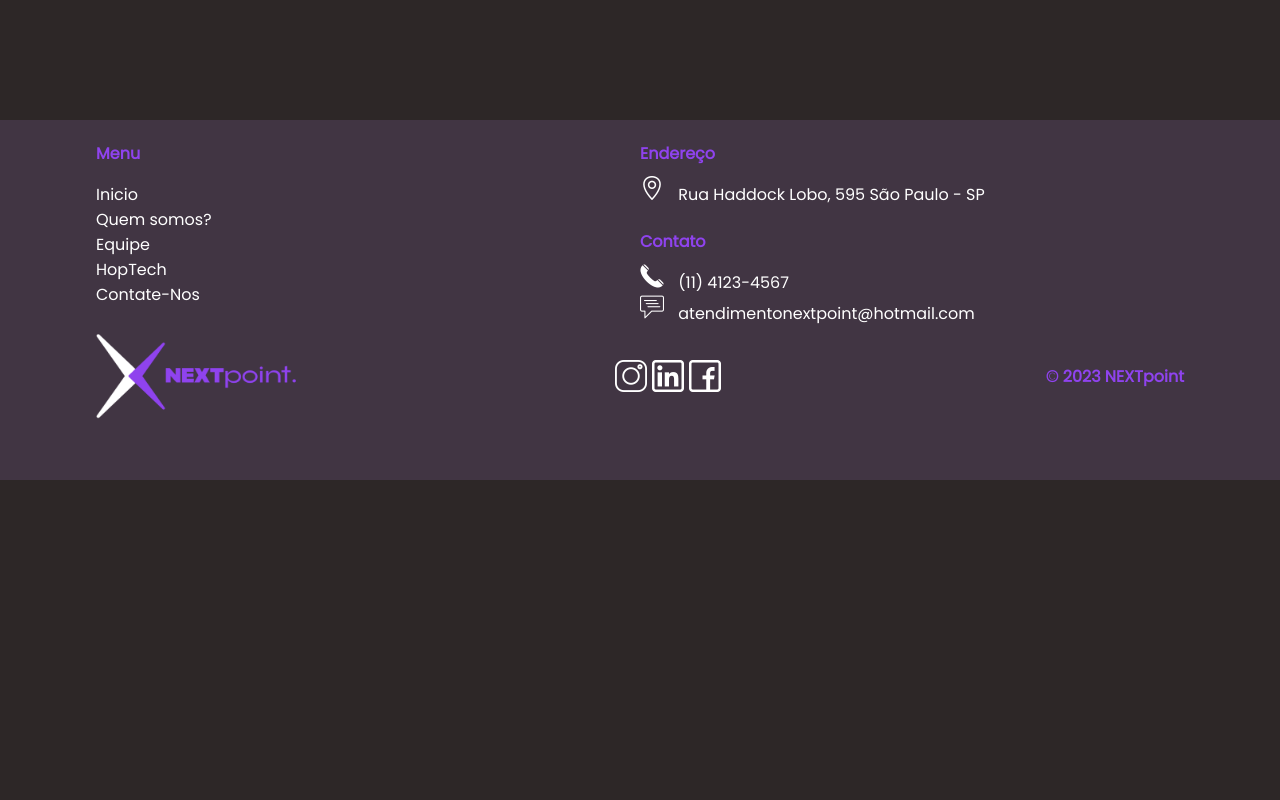
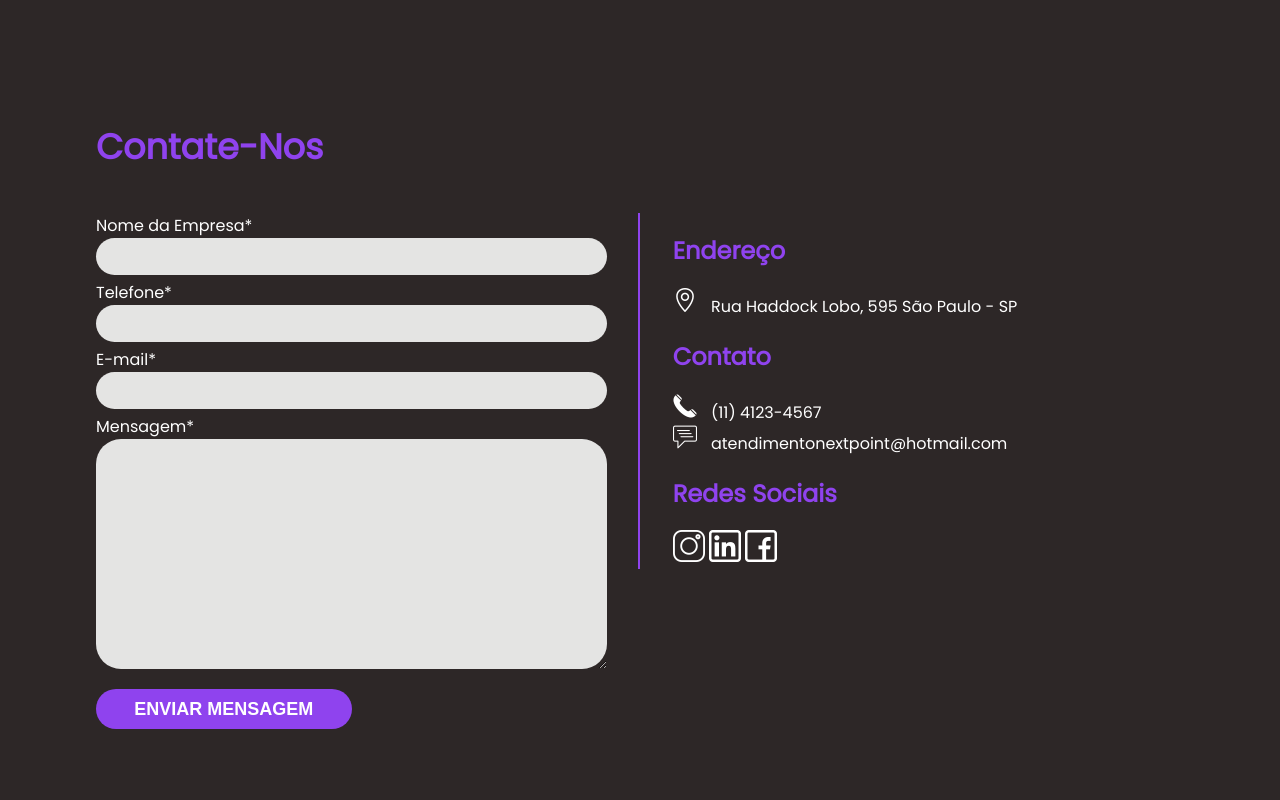
Before and after one commit to nextpoint-sptech/HopTech, a plain HTML site: page Site_Institucional_&_Sistema/index.html in a window 1280 px wide. Shown: the part 3960-4760 px from the top of the page. Before the commit the page ends 4440 px from the top, so only its background shows below. Drawn offline with Linux system fonts and the light colour scheme.

Commit message:
Adicionando sessão de contato

```diff
--- a/Site_Institucional_&_Sistema/assets/css/style.css
+++ b/Site_Institucional_&_Sistema/assets/css/style.css
@@ -248,6 +248,74 @@ h3{
     background-color: #9a4df9;
 }
 
+#contato{
+    height: 100vh;
+    background-color: #2d2727;
+}
+
+#contato h1{
+    width: 85%;
+    margin: auto;
+}
+
+#contato div{
+    margin-top: 20px;
+}
+
+.form_contato{
+    display: flex;
+    flex-direction: column;
+}
+
+.form_contato .ipt_contato{
+    height: 35px;
+    border: none;
+    border-radius: 25px;
+    background-color: #E4E4E3;
+    padding-left: 15px;
+    font-size: 18px;
+    margin-bottom: 5px;
+}
+
+.form_contato .ipt_msg_contato{
+    border: none;
+    border-radius: 25px;
+    background-color: #E4E4E3;
+    padding: 15px;
+    font-size: 18px;
+}
+
+.form_contato .btn_enviar_mensagem{
+    width: 50%;
+    height: 40px;
+    border: none;
+    border-radius: 20px;
+    background-color: #8f43ee;
+    color: #ffffff;
+    font-size: 18px;
+    font-weight: bold;
+    text-transform: uppercase;
+    margin-top: 20px;
+}
+
+.form_contato .btn_enviar_mensagem:hover{
+    height: 42px;
+    background-color: #9a4df9;
+}
+
+.containerSection .div_info_contato{
+    border-left: solid 2px #8f43ee;
+    margin-top: 0;
+    padding-left: 3%;
+}
+
+.containerSection .div_info_contato .icon_rede_social:hover{
+    width: 34px;
+}
+
+h2{
+    color: #8f43ee;
+}
 
 #footer{
     height: 45vh;
@@ -290,7 +358,7 @@ h4{
     margin-bottom: 10px;
 }
 
-.containerFooter .div_menu_contato .contatoFooter .icon_contato{
+.icon_contato{
     margin-right: 10px;
 }
 
--- a/Site_Institucional_&_Sistema/index.html
+++ b/Site_Institucional_&_Sistema/index.html
@@ -8,7 +8,6 @@
     <link rel="shortcut icon" href="./assets/images/flaticon-NEXTpoint.png" type="image/x-icon">
     <link rel="stylesheet" href="./assets/css/style.css">
 </head>
-
 <body>
     <section id="inicio">
         <div class="header">
@@ -41,8 +40,11 @@
             </div>
             <div>
                 <h1>Quem Somos?</h1>
-                <p>A NextPoint é uma empresa de tecnologia com foco em IoT (Internet das Coisas), com o objetivo principal de desenvolver soluções simples e efetivas para problemas de plantio de lúpulo.</p>
-                <p>Coletamos e analisamos dados de ambientes ou equipamentos para transformá-los em resultados de fácil análise, de forma prática, escalável, simples, eficiente e de baixo custo. Isso proporciona sempre uma otimização e redução dos custos mensais de manutenção e consumo.</p>
+                <p>A NextPoint é uma empresa de tecnologia com foco em IoT (Internet das Coisas), com o objetivo
+                    principal de desenvolver soluções simples e efetivas para problemas de plantio de lúpulo.</p>
+                <p>Coletamos e analisamos dados de ambientes ou equipamentos para transformá-los em resultados de fácil
+                    análise, de forma prática, escalável, simples, eficiente e de baixo custo. Isso proporciona sempre
+                    uma otimização e redução dos custos mensais de manutenção e consumo.</p>
             </div>
         </div>
     </section>
@@ -50,12 +52,18 @@
         <div class="containerSection">
             <div>
                 <h1>Tecnologias</h1>
-                <p>O conceito da Internet das Coisas (IoT) se refere a revolução tecnológica que já vem acontecendo no mundo atual. Tem como objetivo conectar itens usados no dia-a-dia à rede mundial de computadores e ampliar suas funcionalidades.</p>
-                <p>A cada dia surgem mais dispositivos e produtos conectados à Internet e outros dispositivos, como celulares e smartphones, o que faz com que você tenha acesso a tudo de onde estiver. É pensando em toda essa usabilidade e potencial que a NextPoint traz à vida os dispositivo certo para cada necessidade do ambiente.</p>
+                <p>O conceito da Internet das Coisas (IoT) se refere a revolução tecnológica que já vem acontecendo no
+                    mundo atual. Tem como objetivo conectar itens usados no dia-a-dia à rede mundial de computadores e
+                    ampliar suas funcionalidades.</p>
+                <p>A cada dia surgem mais dispositivos e produtos conectados à Internet e outros dispositivos, como
+                    celulares e smartphones, o que faz com que você tenha acesso a tudo de onde estiver. É pensando em
+                    toda essa usabilidade e potencial que a NextPoint traz à vida os dispositivo certo para cada
+                    necessidade do ambiente.</p>
             </div>
             <div>
                 <h1>Soluções</h1>
-                <p>Soluções simples e efetivas para otimizar a gestão dos dados e insumos na sua empresa através de tecnologia IoT (Internet das Coisas).</p>
+                <p>Soluções simples e efetivas para otimizar a gestão dos dados e insumos na sua empresa através de
+                    tecnologia IoT (Internet das Coisas).</p>
                 <img src="./assets/images/icone_solucoes.png" class="icon_solucoes" alt="">
             </div>
         </div>
@@ -66,29 +74,35 @@
                 <h1>Nossa equipe</h1>
                 <div class="div_cards_equipe">
                     <div class="card_integrante">
-                        <img src="./assets/images/integrantes/nayra_belarmino.jpg" class="foto_integrante" alt="Foto do Integrante">
+                        <img src="./assets/images/integrantes/nayra_belarmino.jpg" class="foto_integrante"
+                            alt="Foto do Integrante">
                         <h3>Nayra Belarmino</h3>
                     </div>
                     <div class="card_integrante">
-                        <img src="./assets/images/integrantes/kauanny_tenorio.jpg" class="foto_integrante" alt="Foto do Integrante">
+                        <img src="./assets/images/integrantes/kauanny_tenorio.jpg" class="foto_integrante"
+                            alt="Foto do Integrante">
                         <h3>Kauanny Tenorio</h3>
                     </div>
                     <div class="card_integrante">
-                        <img src="./assets/images/integrantes/lucas_santos.jpg" class="foto_integrante" alt="Foto do Integrante">
+                        <img src="./assets/images/integrantes/lucas_santos.jpg" class="foto_integrante"
+                            alt="Foto do Integrante">
                         <h3>Lucas Santos</h3>
                     </div>
                 </div>
                 <div class="div_cards_equipe">
                     <div class="card_integrante">
-                        <img src="./assets/images/integrantes/vinicius_costa.jpg" class="foto_integrante" alt="Foto do Integrante">
+                        <img src="./assets/images/integrantes/vinicius_costa.jpg" class="foto_integrante"
+                            alt="Foto do Integrante">
                         <h3>Vinicius Costa</h3>
                     </div>
                     <div class="card_integrante">
-                        <img src="./assets/images/integrantes/kaiky_yuji.jpg" class="foto_integrante" alt="Foto do Integrante">
+                        <img src="./assets/images/integrantes/kaiky_yuji.jpg" class="foto_integrante"
+                            alt="Foto do Integrante">
                         <h3>Kaiky Yuji</h3>
                     </div>
                     <div class="card_integrante">
-                        <img src="./assets/images/integrantes/gabriel_namur.jpg" class="foto_integrante" alt="Foto do Integrante">
+                        <img src="./assets/images/integrantes/gabriel_namur.jpg" class="foto_integrante"
+                            alt="Foto do Integrante">
                         <h3>Gabriel Namur</h3>
                     </div>
                 </div>
@@ -102,7 +116,8 @@
                 <div class="div_conteudo_hoptech">
                     <div class="div1">
                         <p> HopTech vem para te ajudar no monitoramento do seu lúpulo! <br>
-                            Com uma solução IOT para sua empresa saber se seu lúpulo está recebendo a quantidade de luz necessária para que ele cresça de maneira saudável. A luz é a chave para o sucesso!</p>
+                            Com uma solução IOT para sua empresa saber se seu lúpulo está recebendo a quantidade de luz
+                            necessária para que ele cresça de maneira saudável. A luz é a chave para o sucesso!</p>
                     </div>
                     <div>
                         <img src="./assets/images/icon_area_hoptech.png" class="icon_hoptech" alt="">
@@ -110,13 +125,47 @@
                 </div>
                 <div class="div_btn_conhecer_hoptech">
                     <button class="btn_conhecer_hoptech">
-                        Conheça a <br> <img src="./assets/images/flaticon-HOPTECH-white.png" class="icon_btn_conhecer_hoptech"  alt="HopTech">
+                        Conheça a <br> <img src="./assets/images/flaticon-HOPTECH-white.png"
+                            class="icon_btn_conhecer_hoptech" alt="HopTech">
                     </button>
                 </div>
             </div>
         </div>
     </section>
-    <section id="contato"></section>
+    <section id="contato">
+        <h1>Contate-Nos</h1>
+        <div class="containerSection">
+            <div class="div_form_contato">
+                <form class="form_contato" action="" method="post">
+                    <label>Nome da Empresa*</label>
+                    <input class="ipt_contato" type="text" id="ipt_nome_empresa" required>
+                    <label>Telefone*</label>
+                    <input class="ipt_contato" type="tel" id="ipt_telefone_empresa" required>
+                    <label>E-mail*</label>
+                    <input class="ipt_contato" type="email" id="ipt_email_empresa" required>
+                    <label>Mensagem*</label>
+                    <textarea class="ipt_msg_contato" id="ipt_mensagem_empresa" cols="30" rows="10" required></textarea>
+                    <input class="btn_enviar_mensagem" type="submit" value="Enviar mensagem" onclick="enviarMensagem()">
+                </form>
+            </div>
+            <div class="div_info_contato">
+                <h2>Endereço</h2>
+                <img src="./assets/images/localizacao.png" class="icon_contato" alt="icon_localizacao">
+                <span>Rua Haddock Lobo, 595 São Paulo - SP</span>
+
+                <h2>Contato</h2>
+                <img src="./assets/images/telefone.png" class="icon_contato" alt="icone do telefone">
+                <span>(11) 4123-4567</span><br>
+                <img src="./assets/images/balao-de-bate-papo.png" class="icon_contato" alt="icone do email">
+                <span>atendimentonextpoint@hotmail.com</span>
+
+                <h2>Redes Sociais</h2>
+                <img src="./assets/images/instagram.png" class="icon_rede_social" alt="icone do instagram">
+                <img src="./assets/images/linkedin.png" class="icon_rede_social" alt="icone do linkedin">
+                <img src="./assets/images/facebook.png" class="icon_rede_social" alt="icone do facebook">
+            </div>
+        </div>
+    </section>
     <footer id="footer">
         <div class="containerFooter">
             <div class="div_menu_contato">
@@ -144,7 +193,8 @@
             </div>
             <div class="div_final_footer">
                 <div>
-                    <img src="./assets/images/NEXTpoint-logo.png" class="icon_nextpint_footer" alt="Logo da empresa NextPoint">
+                    <img src="./assets/images/NEXTpoint-logo.png" class="icon_nextpint_footer"
+                        alt="Logo da empresa NextPoint">
                 </div>
                 <div class="div_redes_sociais">
                     <!-- <h4>Redes Sociais</h4> -->
@@ -158,3 +208,15 @@
     </footer>
 </body>
 </html>
+<script>
+    function enviarMensagem(){
+        var nomeEmpresa = ipt_nome_empresa.value;
+        var telefoneEmpresa = ipt_telefone_empresa.value;
+        var emailEmpresa = ipt_email_empresa.value;
+        var mensagem = ipt_mensagem_empresa.value;
+
+        if(nomeEmpresa != "" && telefoneEmpresa != "" && emailEmpresa != "" && mensagem != ""){
+            alert("Mensagem enviada com sucesso! Logo entraremos em contato :)");
+        }
+    }
+</script>
```
